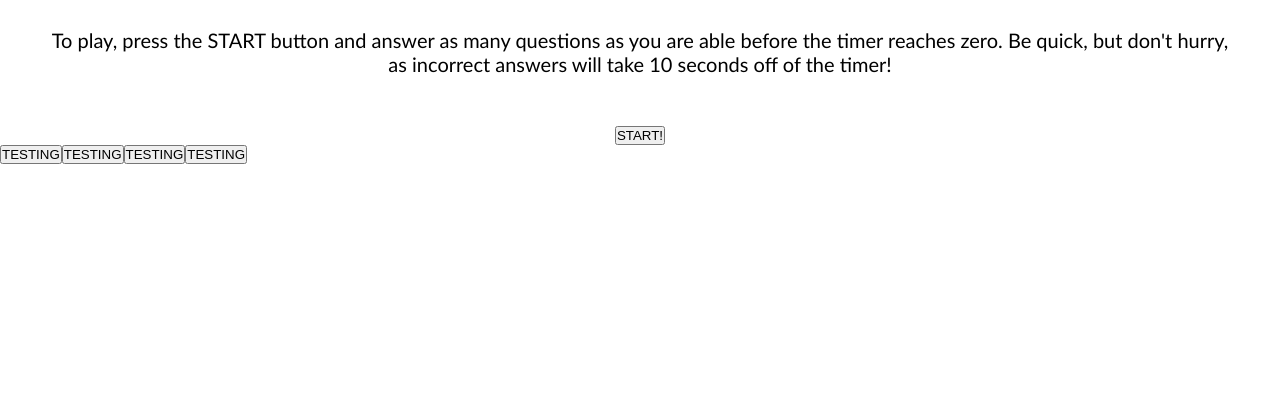
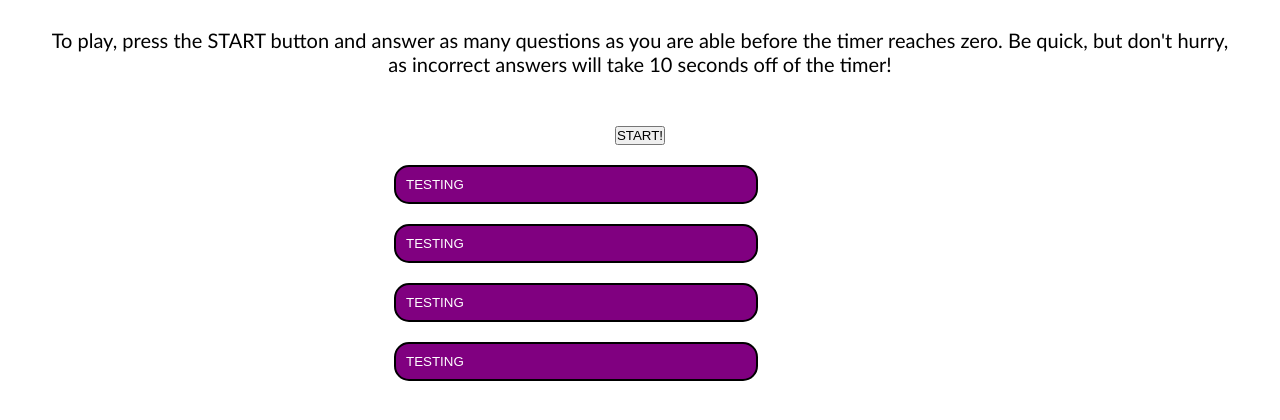
Before and after one commit to LujanSolo/coding-quiz, a plain HTML site: page index.html in a window 1280 px wide. Shown: the part 152-572 px from the top of the page. Drawn offline with Linux system fonts and the light colour scheme.

Commit message:
answer button shaping/styling/positioning

```diff
--- a/assets/css/style.css
+++ b/assets/css/style.css
@@ -8,7 +8,7 @@ html {
   font-size: 62.5%;
 }
 
-body {;
+body {
   font-family:'Trebuchet MS', 'Lucida Sans Unicode', 'Lucida Grande', 'Lucida Sans', Arial, sans-serif;
   font-size: 2rem;
 }
@@ -22,7 +22,6 @@ header {
 }
 
 main {
-  /* display: flex; */
   text-align: center;
 }
 
@@ -39,13 +38,26 @@ p {
 
 .pg1-buttons {
   display: flex;
-  flex-direction:
+  flex-direction: column;
+  max-width: 30%;
+  margin-left:30%;
+  margin-top: 1rem;
+}
+
+#box1, #box2, #box3, #box4 {
+  display: flex;
+  padding: 1rem;
+  border: .2rem solid rgb(0, 0, 0);
+  margin: 1rem;
+  border-radius: 1.5rem;
+  color: white;
+  background-color: purple;
 }
 
 #box1:hover,
 #box2:hover,
 #box3:hover,
 #box4:hover {
-  color: purple;
-  box-shadow: 0 .5rem 1.5rem rgba(145, 92, 184, .4);
+  color: rgb(255, 255, 255);
+  box-shadow: 0 1rem 1.5rem rgba(120, 92, 141, 0.4);
 }
```
